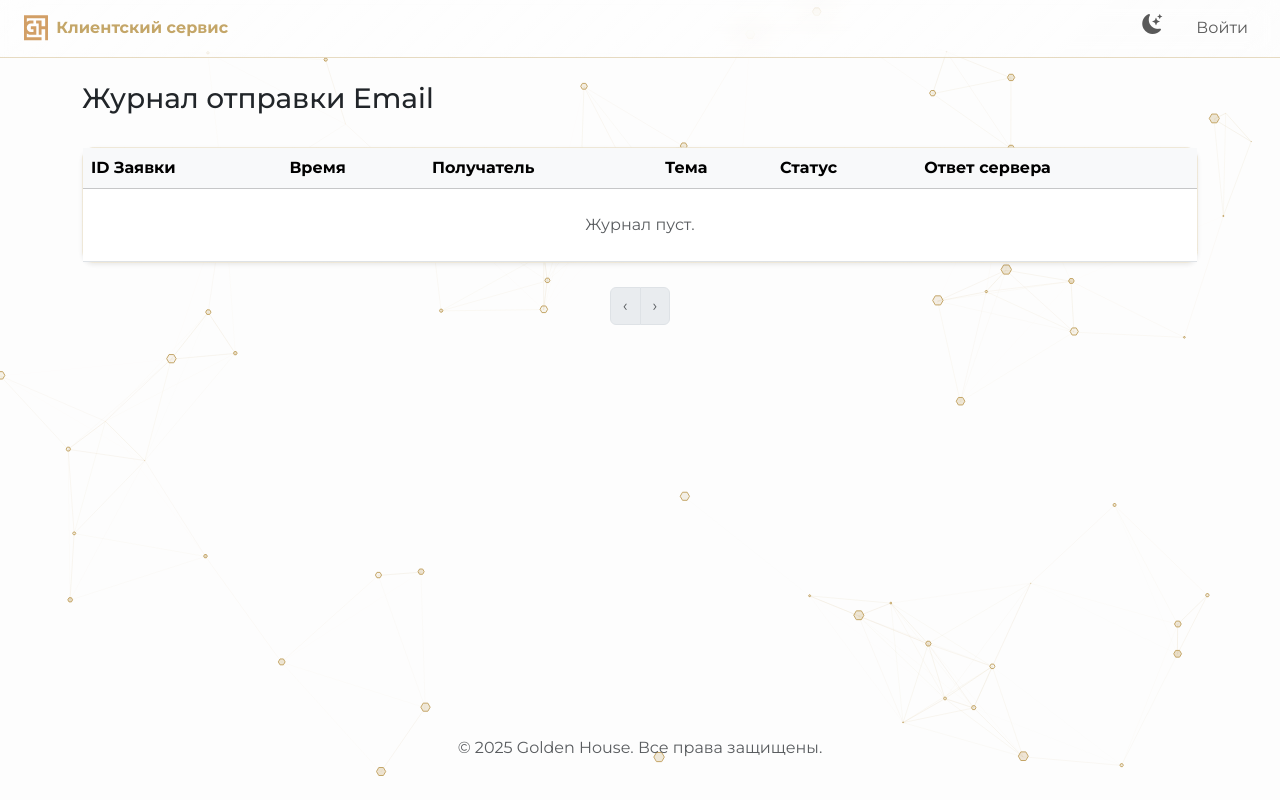
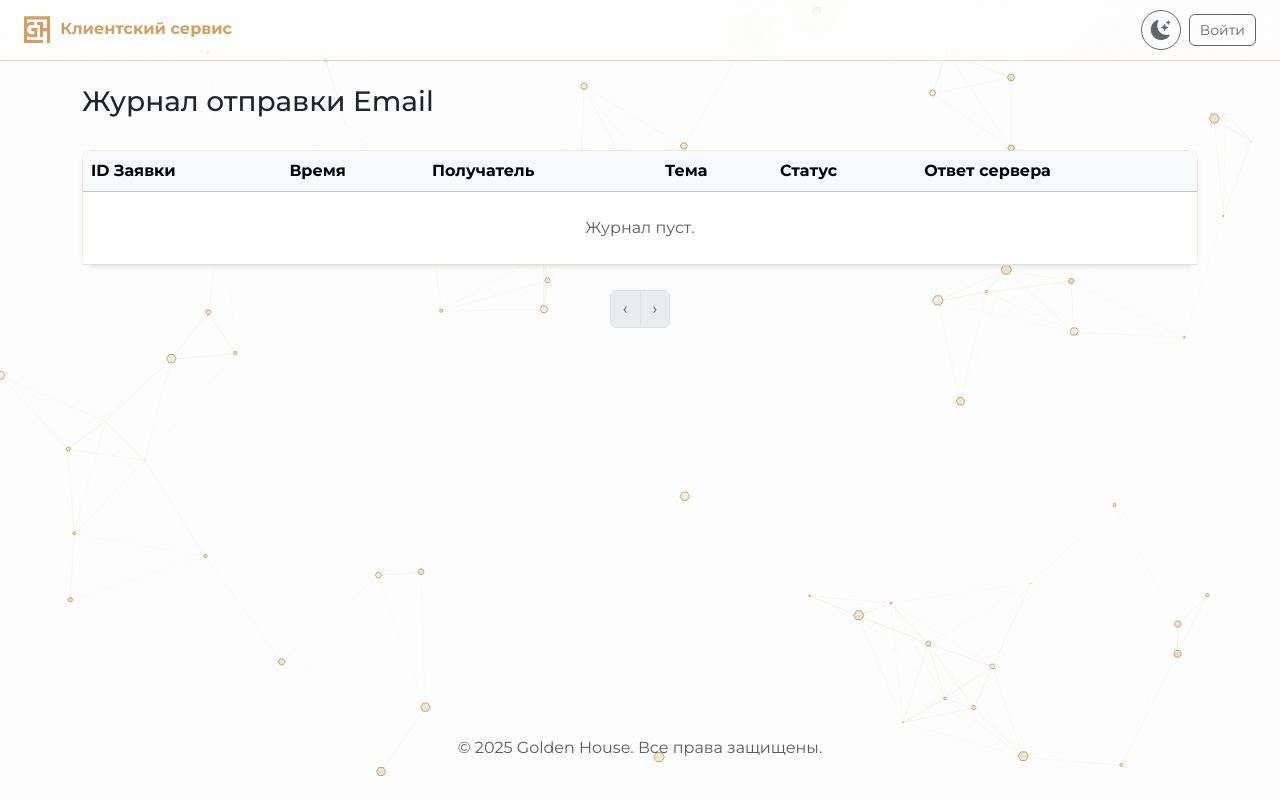
Before and after one commit to ghuz-code-repo/client_service, a Flask app: template app/templates/email_logs.html in a window 1280 px wide. Run offline with Flask 3, Linux system fonts and the light colour scheme; the template is opened without the code that fills it: values that come from a table or form of the project are taken from there, others are empty.

Commit message:
Unify headers

```diff
--- a/app/templates/base.html
+++ b/app/templates/base.html
@@ -55,18 +55,39 @@
 
         .navbar { border-bottom: 1px solid rgba(var(--gh-gold-rgb), 0.4); background: linear-gradient(135deg, rgba(var(--card-bg-rgb), 0.5), rgba(var(--card-bg-rgb), 0.3)) !important; backdrop-filter: blur(15px); -webkit-backdrop-filter: blur(15px); position: sticky; top: 0; z-index: 1030; padding-top: .3rem; padding-bottom: .3rem; }
 
-        /* Шапка: логотип ведёт в меню сервисов, название — на главную сервиса.
-           Разные адресаты, поэтому у каждой половины свой отклик на наведение. */
-        .brand-logo-img { height: 26px; width: auto; display: block; }
-        .brand-logo { display: inline-flex; transition: opacity .2s ease, transform .2s ease; }
-        .brand-logo:hover { opacity: .75; transform: translateY(-1px); }
-        .brand-name { font-weight: 700; font-size: 1rem; line-height: 1; white-space: nowrap; color: var(--gh-gold); text-decoration: none; border-bottom: 1px solid transparent; transition: border-color .2s ease; }
-        .brand-name:hover { border-bottom-color: var(--gh-gold); }
+        /* ═══ ЕДИНАЯ ШАПКА СЕРВИСОВ GOLDEN HOUSE ═══════════════════════════
+           Идентичный блок во всех сервисах (gateway, apartment_finder, referal,
+           client_service, scriptovod). Общего статик-хоста нет и сеть
+           изолирована, поэтому блок живёт копией в каждом сервисе — правки
+           вносить во все сразу.
+
+           Раскладка: слева герб компании и название сервиса, справа действия.
+           Герб ведёт в общее меню сервисов, название — на главную сервиса. */
+        :root {
+            --gh-header-min-height: 50px;
+            /* Цвет герба: название сервиса красится в него же, чтобы бренд
+               читался как одно целое независимо от палитры сервиса. */
+            --gh-brand-gold: #D29F66;
+        }
+        .gh-header { min-height: var(--gh-header-min-height); }
+        .gh-brand { display: flex; align-items: center; gap: 10px; }
+        .gh-brand-logo { display: inline-flex; border-radius: 4px; transition: opacity .2s ease, transform .2s ease; }
+        .gh-brand-logo:hover { opacity: .75; transform: translateY(-1px); }
+        .gh-brand-logo-img { height: 28px; width: auto; display: block; }
+        .gh-brand-name { font-size: 1rem; font-weight: 700; line-height: 1; white-space: nowrap; color: var(--gh-brand-gold); text-decoration: none; border-bottom: 1px solid transparent; transition: border-color .2s ease; }
+        .gh-brand-name:hover { color: var(--gh-brand-gold); border-bottom-color: currentColor; }
+        .gh-brand-link { text-decoration: none; }
+        .gh-brand-link:hover .gh-brand-logo-img { opacity: .75; }
+        .gh-brand-link:hover .gh-brand-name { border-bottom-color: currentColor; }
+        .gh-header-actions { display: flex; align-items: center; gap: 8px; }
+        .gh-btn { display: inline-flex; align-items: center; justify-content: center; gap: 6px; min-height: 32px; padding: 4px 10px; font-size: .875rem; line-height: 1; color: inherit; background: transparent; border: 1px solid currentColor; border-radius: 6px; opacity: .7; cursor: pointer; text-decoration: none; transition: opacity .2s ease, color .2s ease; }
+        .gh-btn:hover { opacity: 1; color: var(--gh-brand-gold); }
+        .gh-user-name { max-width: 14ch; overflow: hidden; text-overflow: ellipsis; white-space: nowrap; }
+        @media (max-width: 991.98px) { .gh-user-name { display: none; } }
+        /* ═══ КОНЕЦ ЕДИНОГО БЛОКА ШАПКИ ══════════════════════════════════ */
+
         /* Пункты меню не должны ломаться на две строки: это и растит шапку. */
         .navbar .nav-link { white-space: nowrap; padding-top: .25rem; padding-bottom: .25rem; }
-        .header-user { display: inline-flex; align-items: center; gap: .35rem; }
-        .header-user-name { max-width: 14ch; overflow: hidden; text-overflow: ellipsis; white-space: nowrap; }
-        @media (max-width: 991.98px) { .header-user-name { display: none; } }
 
         /* --- СТИЛИ ДЛЯ ВЫДВИЖНОЙ ПАНЕЛИ С ПЛАВНОЙ АНИМАЦИЕЙ --- */
         .sub-nav-wrapper {
@@ -155,16 +176,16 @@
 
     <header>
         <nav class="navbar navbar-expand-lg">
-            <div class="container-fluid px-3 px-xl-4">
+            <div class="container-fluid px-3 px-xl-4 gh-header">
                 {# Логотип и название ведут в РАЗНЫЕ места: логотип — в общее меню
                    сервисов gateway, название — на главную этого сервиса. #}
-                <div class="navbar-brand d-flex align-items-center gap-2 me-3 mb-0 p-0">
+                <div class="navbar-brand gh-brand me-3 mb-0 p-0">
                     {# Только герб, без словесной части: она дублировала бы
                        название сервиса рядом. Герб золотой в обеих темах. #}
-                    <a class="brand-logo" href="/menu" title="К меню сервисов" aria-label="К меню сервисов">
-                        <img src="{{ url_for('static', filename='logo-mark.svg') }}" alt="Golden House" class="brand-logo-img">
+                    <a class="gh-brand-logo" href="/menu" title="К меню сервисов" aria-label="К меню сервисов">
+                        <img src="{{ url_for('static', filename='logo-mark.svg') }}" alt="Golden House" class="gh-brand-logo-img">
                     </a>
-                    <a class="brand-name" href="{{ url_for('main.index') if gateway_is_authenticated() else url_for('auth.login') }}"
+                    <a class="gh-brand-name" href="{{ url_for('main.index') if gateway_is_authenticated() else url_for('auth.login') }}"
                        title="На главную сервиса">Клиентский сервис</a>
                 </div>
                 <button class="navbar-toggler" type="button" data-bs-toggle="collapse" data-bs-target="#navbarNav" aria-controls="navbarNav" aria-expanded="false" aria-label="Toggle navigation">
@@ -196,35 +217,27 @@
                             {% endif %}
                         {% endif %}
                     </ul>
-                    <ul class="navbar-nav ms-auto d-flex flex-row align-items-center">
-                        <li class="nav-item me-3">
-                            <a id="theme-switcher" class="nav-link" title="Переключить тему">
+                    {# Единый для всех сервисов набор действий: тема и пользователь.
+                       «Выход» живёт только в gateway, «Меню сервисов» — на гербе. #}
+                    <div class="gh-header-actions">
+                        <a id="theme-switcher" class="gh-btn" title="Сменить тему" role="button">
                             <i class="bi bi-moon-stars-fill"></i>
                             <i class="bi bi-sun-fill"></i>
                         </a>
-                        </li>
                         {% if gateway_is_authenticated() %}
-                            {# Вместо выпадающего меню — прямые кнопки, как в gateway. #}
-                            <li class="nav-item">
-                                <a class="btn btn-outline-secondary btn-sm header-user" href="/profile" title="Личный кабинет">
+                            <a class="gh-btn" href="/profile" title="Личный кабинет">
                                 {% set avatar_url = gateway_avatar_url() %}
                                 {% if avatar_url %}
                                     <img src="{{ avatar_url }}" alt="" class="rounded-circle" width="20" height="20" style="object-fit: cover;">
                                 {% else %}
                                     <i class="bi bi-person-circle"></i>
                                 {% endif %}
-                                    <span class="header-user-name">{{ gateway_full_name() or gateway_username() }}</span>
+                                <span class="gh-user-name">{{ gateway_full_name() or gateway_username() }}</span>
                             </a>
-                            </li>
-                            <li class="nav-item ms-2">
-                                <a class="btn btn-outline-secondary btn-sm" href="{{ url_for('auth.logout') }}" title="Выйти" aria-label="Выйти">
-                                    <i class="bi bi-box-arrow-right"></i>
-                                </a>
-                            </li>
                         {% else %}
-                            <li class="nav-item"><a class="nav-link" href="{{ url_for('auth.login') }}">Войти</a></li>
+                            <a class="gh-btn" href="{{ url_for('auth.login') }}">Войти</a>
                         {% endif %}
-                    </ul>
+                    </div>
                 </div>
             </div>
         </nav>
```
Lines whose indentation alone changed are shown as unchanged.
